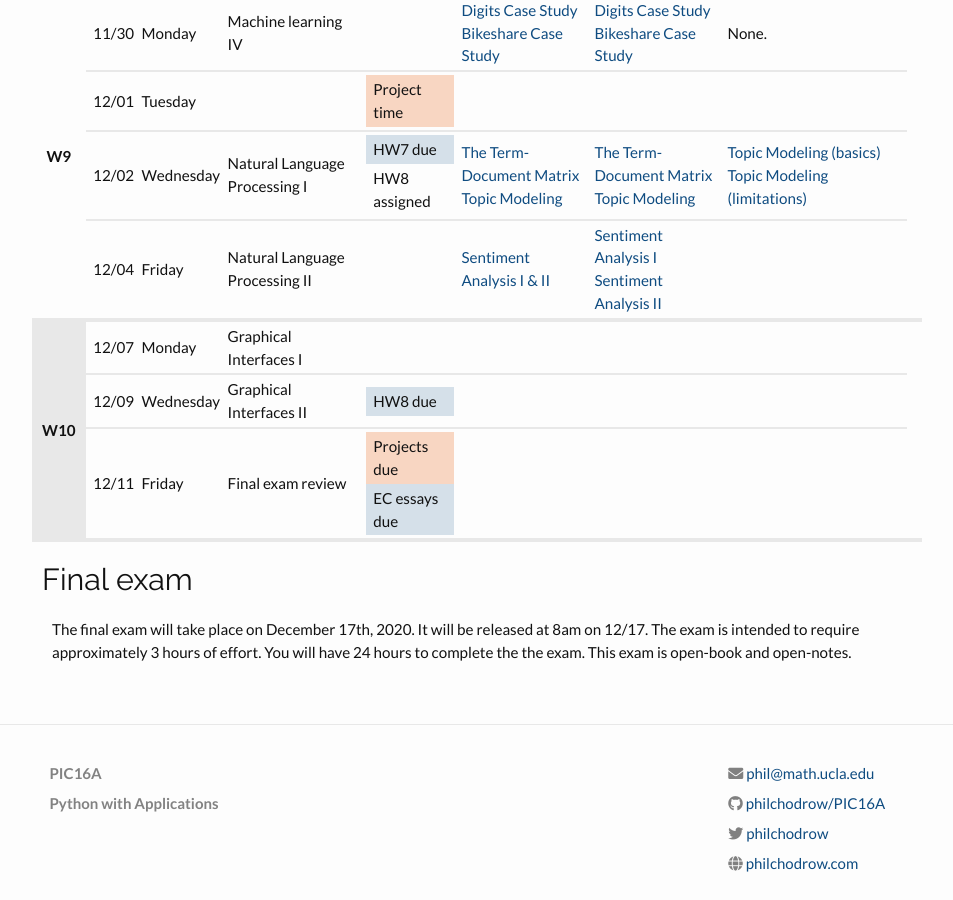
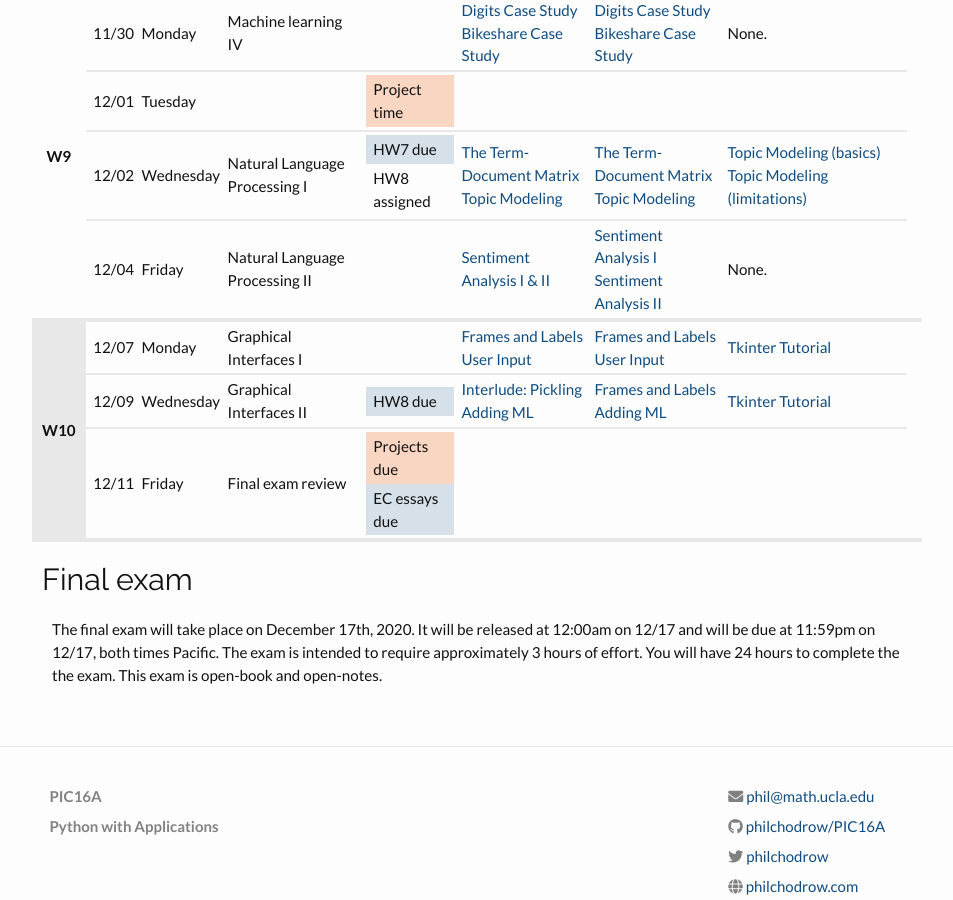
Before and after one commit to PhilChodrow/PIC16A, a Jekyll site: the page built from schedule.md, in a window 1280 px wide and 900 px high, scrolled down 2388 px. Shown: the whole window, without its empty margins (163-1116 px from the left). Built offline with Jekyll 4.4.1, drawn with Linux system fonts in a browser that asks for light colours; nearby versions of some CDN libraries.

Commit message:
Update schedule.md

```diff
--- a/schedule.md
+++ b/schedule.md
@@ -915,7 +915,7 @@ All assignments, including homework and quizzes, are due at 11:59pm, Pacific Tim
                     Sentiment Analysis II
                 </a>
             </td>
-            <td></td>
+            <td>None.</td>
         </tr>
     </tbody>
     <tbody class="week">
@@ -925,18 +925,58 @@ All assignments, including homework and quizzes, are due at 11:59pm, Pacific Tim
             <td>Monday</td>
             <td>Graphical Interfaces I </td>
             <td></td>
-            <td></td>
-            <td></td>
-            <td></td>
+            <td>
+                <a href="https://github.com/PhilChodrow/PIC16A/blob/master/content/gui/gui_1.py">
+                    Frames and Labels
+                </a>
+                <br>
+                <a href="https://github.com/PhilChodrow/PIC16A/blob/master/content/gui/gui_2.py">
+                    User Input
+                </a>
+            </td>
+            <td>
+                <a href="https://youtu.be/ggaysFr8JQ0">
+                    Frames and Labels
+                </a>
+                <br>
+                <a href="https://youtu.be/HHc6RZ3Cbwc">
+                    User Input
+                </a>
+            </td>
+            <td>
+                <a href="https://realpython.com/python-gui-tkinter/">
+                    Tkinter Tutorial
+                </a>
+            </td>
         </tr>
         <tr>
             <td>12/09</td>
             <td>Wednesday</td>
             <td>Graphical Interfaces II </td>
             <td><div class="hw"> HW8 due</div></td>
-            <td></td>
-            <td></td>
-            <td></td>
+            <td>
+                <a href="https://nbviewer.jupyter.org/github/PhilChodrow/PIC16A/blob/master/content/gui/make_model.ipynb">
+                    Interlude: Pickling
+                </a>
+                <br>
+                <a href="https://github.com/PhilChodrow/PIC16A/blob/master/content/gui/gui_3.py">
+                    Adding ML
+                </a>
+            </td>
+            <td>
+                <a href="https://youtu.be/acvVpBq-8ck">
+                    Frames and Labels
+                </a>
+                <br>
+                <a href="https://youtu.be/10vR1eJlPfA">
+                    Adding ML
+                </a>
+            </td>
+            <td>
+                <a href="https://realpython.com/python-gui-tkinter/">
+                    Tkinter Tutorial
+                </a>
+            </td>
         </tr>
         <tr>
             <td>12/11</td>
@@ -955,4 +995,4 @@ All assignments, including homework and quizzes, are due at 11:59pm, Pacific Tim
 
 # Final exam
 
-The final exam will take place on December 17th, 2020. It will be released at 8am on 12/17. The exam is intended to require approximately 3 hours of effort. You will have 24 hours to complete the the exam. This exam is open-book and open-notes.
+The final exam will take place on December 17th, 2020. It will be released at 12:00am on 12/17 and will be due at 11:59pm on 12/17, both times Pacific. The exam is intended to require approximately 3 hours of effort. You will have 24 hours to complete the the exam. This exam is open-book and open-notes.
```
